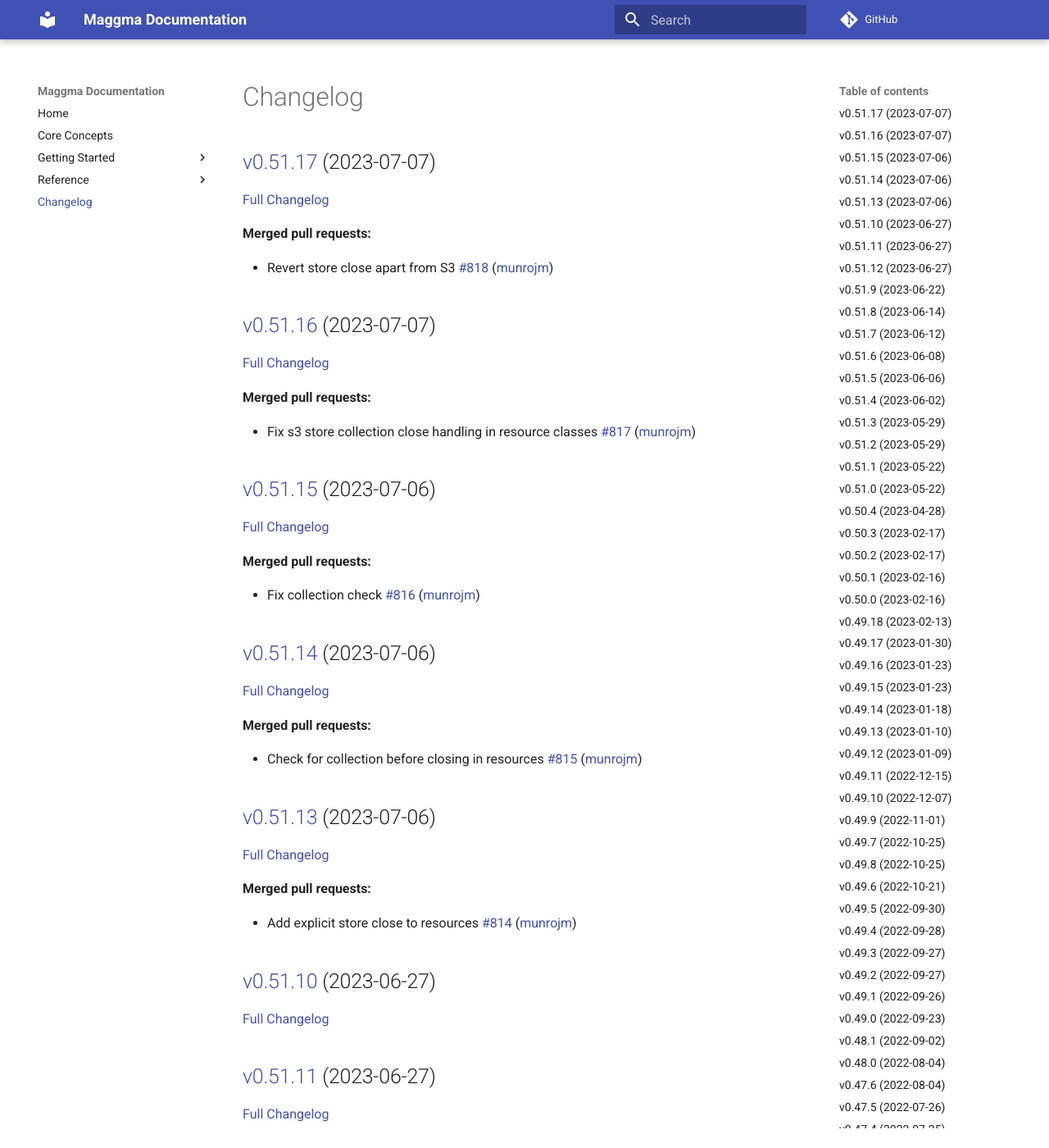
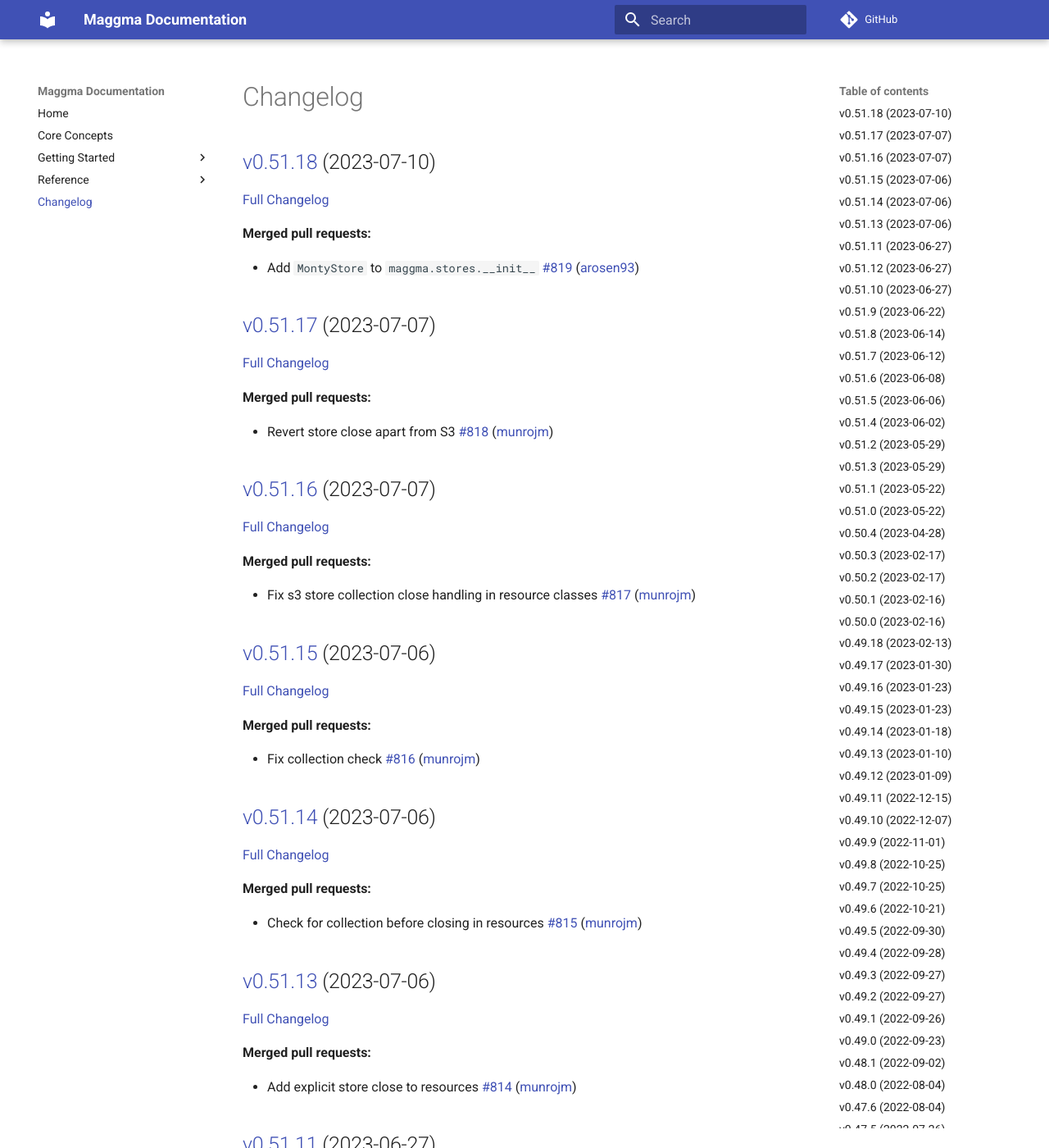
Before and after one commit to materialsproject/maggma, an MkDocs documentation site: the page built from docs/CHANGELOG.md, in a window 1280 px wide and 1400 px high. Shown: the whole window at 82% size. Built offline with MkDocs 1.6.1 and Material for MkDocs 9.7.7, drawn with Linux system fonts in a browser that asks for light colours; comment, search, counter and statistics services are not loaded; some of the changed text lies outside the part shown.

Commit message:
Updated CHANGELOG.md

```diff
--- a/docs/CHANGELOG.md
+++ b/docs/CHANGELOG.md
@@ -1,4 +1,12 @@
 # Changelog
+
+## [v0.51.18](https://github.com/materialsproject/maggma/tree/v0.51.18) (2023-07-10)
+
+[Full Changelog](https://github.com/materialsproject/maggma/compare/v0.51.17...v0.51.18)
+
+**Merged pull requests:**
+
+- Add `MontyStore` to `maggma.stores.__init__` [\#819](https://github.com/materialsproject/maggma/pull/819) ([arosen93](https://github.com/arosen93))
 
 ## [v0.51.17](https://github.com/materialsproject/maggma/tree/v0.51.17) (2023-07-07)
 
@@ -34,15 +42,11 @@
 
 ## [v0.51.13](https://github.com/materialsproject/maggma/tree/v0.51.13) (2023-07-06)
 
-[Full Changelog](https://github.com/materialsproject/maggma/compare/v0.51.10...v0.51.13)
+[Full Changelog](https://github.com/materialsproject/maggma/compare/v0.51.11...v0.51.13)
 
 **Merged pull requests:**
 
 - Add explicit store close to resources [\#814](https://github.com/materialsproject/maggma/pull/814) ([munrojm](https://github.com/munrojm))
-
-## [v0.51.10](https://github.com/materialsproject/maggma/tree/v0.51.10) (2023-06-27)
-
-[Full Changelog](https://github.com/materialsproject/maggma/compare/v0.51.11...v0.51.10)
 
 ## [v0.51.11](https://github.com/materialsproject/maggma/tree/v0.51.11) (2023-06-27)
 
@@ -50,7 +54,11 @@
 
 ## [v0.51.12](https://github.com/materialsproject/maggma/tree/v0.51.12) (2023-06-27)
 
-[Full Changelog](https://github.com/materialsproject/maggma/compare/v0.51.9...v0.51.12)
+[Full Changelog](https://github.com/materialsproject/maggma/compare/v0.51.10...v0.51.12)
+
+## [v0.51.10](https://github.com/materialsproject/maggma/tree/v0.51.10) (2023-06-27)
+
+[Full Changelog](https://github.com/materialsproject/maggma/compare/v0.51.9...v0.51.10)
 
 **Merged pull requests:**
 
@@ -112,19 +120,19 @@
 
 ## [v0.51.4](https://github.com/materialsproject/maggma/tree/v0.51.4) (2023-06-02)
 
-[Full Changelog](https://github.com/materialsproject/maggma/compare/v0.51.3...v0.51.4)
+[Full Changelog](https://github.com/materialsproject/maggma/compare/v0.51.2...v0.51.4)
 
 **Merged pull requests:**
 
 - modify JSONStore file creation [\#792](https://github.com/materialsproject/maggma/pull/792) ([gpetretto](https://github.com/gpetretto))
 
+## [v0.51.2](https://github.com/materialsproject/maggma/tree/v0.51.2) (2023-05-29)
+
+[Full Changelog](https://github.com/materialsproject/maggma/compare/v0.51.3...v0.51.2)
+
 ## [v0.51.3](https://github.com/materialsproject/maggma/tree/v0.51.3) (2023-05-29)
 
-[Full Changelog](https://github.com/materialsproject/maggma/compare/v0.51.2...v0.51.3)
-
-## [v0.51.2](https://github.com/materialsproject/maggma/tree/v0.51.2) (2023-05-29)
-
-[Full Changelog](https://github.com/materialsproject/maggma/compare/v0.51.1...v0.51.2)
+[Full Changelog](https://github.com/materialsproject/maggma/compare/v0.51.1...v0.51.3)
 
 **Merged pull requests:**
 
@@ -261,19 +269,19 @@
 
 ## [v0.49.9](https://github.com/materialsproject/maggma/tree/v0.49.9) (2022-11-01)
 
-[Full Changelog](https://github.com/materialsproject/maggma/compare/v0.49.7...v0.49.9)
+[Full Changelog](https://github.com/materialsproject/maggma/compare/v0.49.8...v0.49.9)
 
 **Merged pull requests:**
 
 - Parse datetime with dateutil [\#741](https://github.com/materialsproject/maggma/pull/741) ([munrojm](https://github.com/munrojm))
 
+## [v0.49.8](https://github.com/materialsproject/maggma/tree/v0.49.8) (2022-10-25)
+
+[Full Changelog](https://github.com/materialsproject/maggma/compare/v0.49.7...v0.49.8)
+
 ## [v0.49.7](https://github.com/materialsproject/maggma/tree/v0.49.7) (2022-10-25)
 
-[Full Changelog](https://github.com/materialsproject/maggma/compare/v0.49.8...v0.49.7)
-
-## [v0.49.8](https://github.com/materialsproject/maggma/tree/v0.49.8) (2022-10-25)
-
-[Full Changelog](https://github.com/materialsproject/maggma/compare/v0.49.6...v0.49.8)
+[Full Changelog](https://github.com/materialsproject/maggma/compare/v0.49.6...v0.49.7)
 
 **Merged pull requests:**
 
@@ -482,23 +490,23 @@
 
 ## [v0.44.1](https://github.com/materialsproject/maggma/tree/v0.44.1) (2022-03-08)
 
-[Full Changelog](https://github.com/materialsproject/maggma/compare/v0.44.0...v0.44.1)
+[Full Changelog](https://github.com/materialsproject/maggma/compare/v0.42.0...v0.44.1)
 
 **Merged pull requests:**
 
 - added localhost test for MongoURIStore [\#595](https://github.com/materialsproject/maggma/pull/595) ([jmmshn](https://github.com/jmmshn))
 
-## [v0.44.0](https://github.com/materialsproject/maggma/tree/v0.44.0) (2022-03-07)
+## [v0.42.0](https://github.com/materialsproject/maggma/tree/v0.42.0) (2022-03-07)
 
-[Full Changelog](https://github.com/materialsproject/maggma/compare/v0.43.0...v0.44.0)
+[Full Changelog](https://github.com/materialsproject/maggma/compare/v0.43.0...v0.42.0)
 
 ## [v0.43.0](https://github.com/materialsproject/maggma/tree/v0.43.0) (2022-03-07)
 
-[Full Changelog](https://github.com/materialsproject/maggma/compare/v0.42.0...v0.43.0)
+[Full Changelog](https://github.com/materialsproject/maggma/compare/v0.44.0...v0.43.0)
 
-## [v0.42.0](https://github.com/materialsproject/maggma/tree/v0.42.0) (2022-03-07)
+## [v0.44.0](https://github.com/materialsproject/maggma/tree/v0.44.0) (2022-03-07)
 
-[Full Changelog](https://github.com/materialsproject/maggma/compare/v0.41.1...v0.42.0)
+[Full Changelog](https://github.com/materialsproject/maggma/compare/v0.41.1...v0.44.0)
 
 **Merged pull requests:**
 
```
